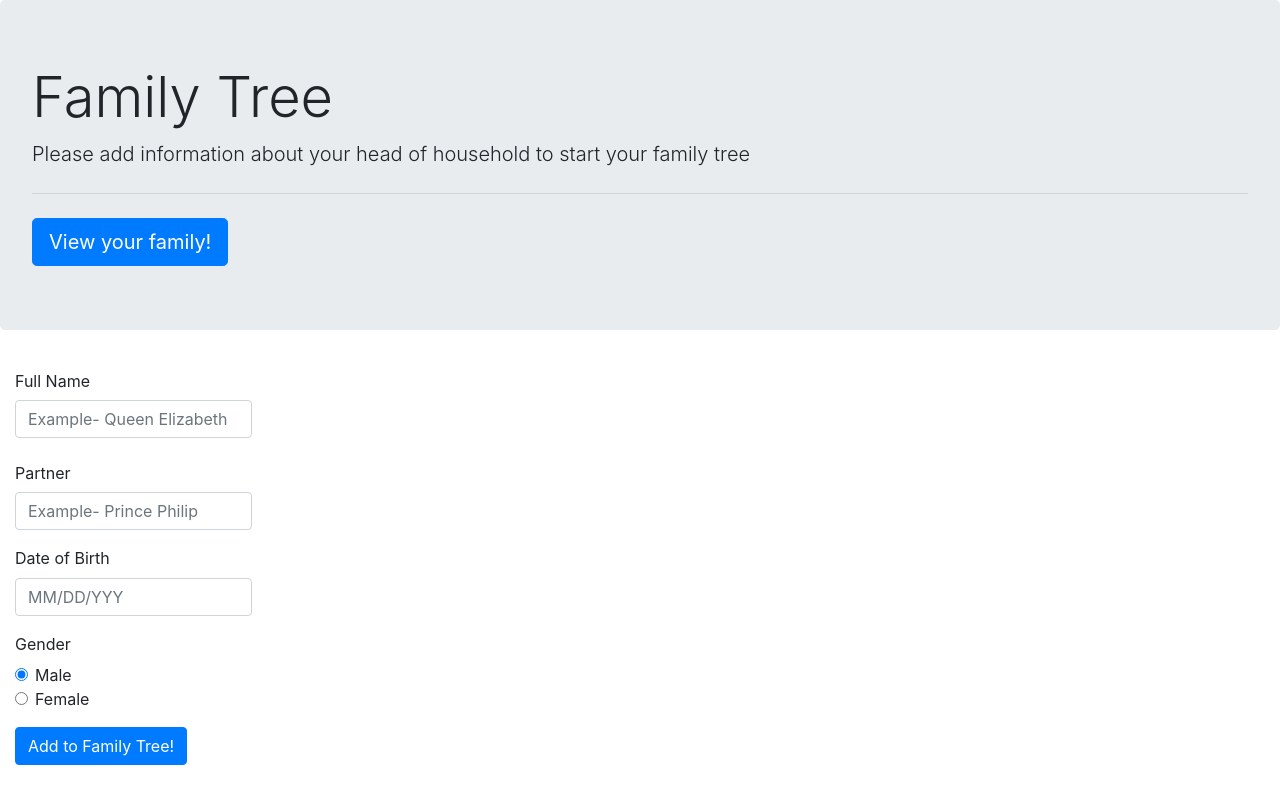
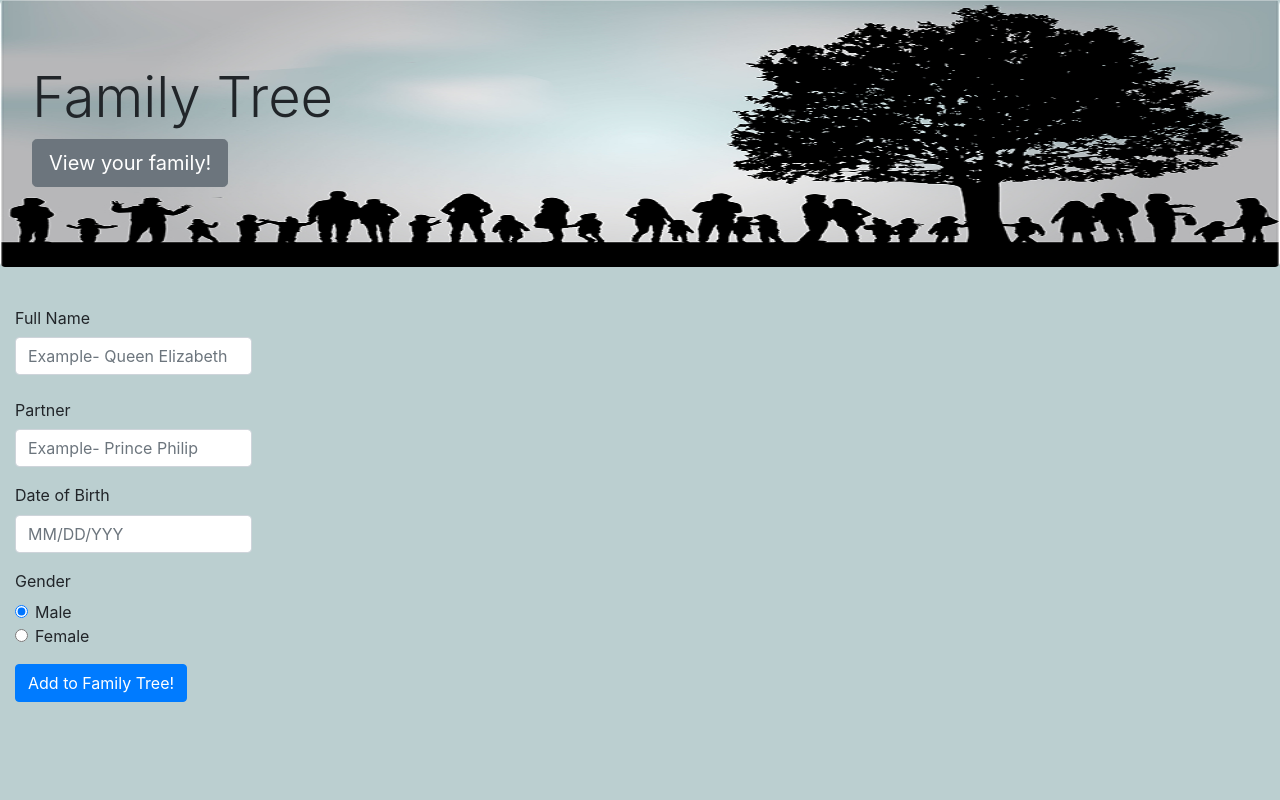
Before and after one commit to chyarbit/FamilyTree, a website: page public/startFamily.html in a window 1280 px wide. Drawn offline with nearby package versions, Linux system fonts and the light colour scheme.

Commit message:
jumbotron styling

```diff
--- a/public/css/style.css
+++ b/public/css/style.css
@@ -0,0 +1,12 @@
+/* styling for all pages */
+.jumbotron{
+background-image: url('../images/family_tree_image5.jpg');
+background-size:100% 100%;
+background-repeat: no-repeat;
+}
+
+body{
+    background-color: rgb(187, 207, 208)
+}
+
+/* styling for startFamily.html*/
--- a/public/startFamily.html
+++ b/public/startFamily.html
@@ -25,13 +25,13 @@
 <body>
   <div class="jumbotron">
     <h1 class="display-4">Family Tree</h1>
-    <p class="lead">Please add information about your head of household to start your family tree</p>
-    <hr class="my-4">
-    <a class="btn btn-primary btn-lg" href="/" role="button">View your family!</a>
+    <p class="lead">
+        <a class="btn btn-lg btn-secondary" href="/" role="button" id="viewFamilyButton">View your family!</a>
+    </p>
   </div>
 
-  <form class= "col-sm-3">
-    <div class="form-group row">
+  <form class= "col-sm-3" id="addInfo">
+    <div class="form-group row ">
       <label for="inputEmail3" class="col-sm-6 col-form-label">Full Name</label>
       <div class="col-sm-10">
         <input type="full-name" class="form-control" id="full-name" placeholder="Example- Queen Elizabeth">
@@ -81,7 +81,6 @@
   </form>
 
 
-
 </body>
 
 </html>
```
Also changed, not shown: public/index.html (+1 -3 lines), README.md, public/images/family_tree_image.jpg (deleted), public/images/family_tree_image2.jpg (deleted), public/images/family_tree_image3.png (deleted), public/images/family_tree_image4.png (deleted), public/images/family_tree_image5.jpg (added).
